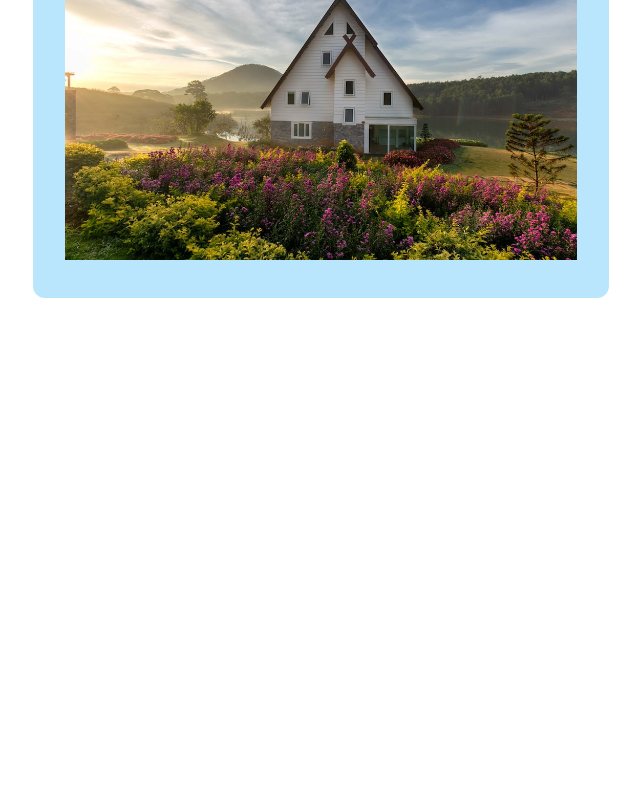
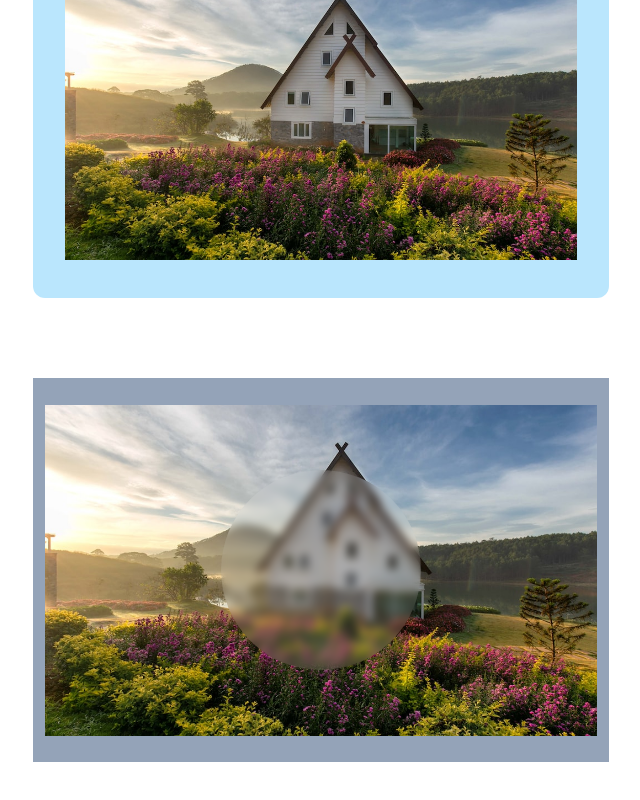
Before and after one commit to JovanTino/learn-tailwind, a website: page public/tailwind1.html in a window 1280 px wide. Shown: the part 1715-2515 px from the top of the page, without its empty margins (319-959 px from the left). Drawn offline with Linux system fonts and the light colour scheme.

Commit message:
background , effect , filter

```diff
--- a/public/tailwind1.html
+++ b/public/tailwind1.html
@@ -42,13 +42,15 @@
         cto itaque accusantium. Libero exercitationem quo veritatis dignissimos, quam minima error totam consectetur et in quia ea unde ad eaque soluta molestias velit nesciunt eos ipsam consequatur iusto laborum doloribus corporis reiciendis? Minima, dolores. Distinctio similique nobis expedita, quas ducimus nulla, libero, exercitationem ab vel alias tempora officiis labore magnam fugiat ut cumque. Fuga ea, perspiciatis deserunt eligendi nesciunt doloribus non, aut est excepturi et vitae vero repudiandae, sequi optio officiis! Beatae?<
         </p>
     </div>
-    <!-- penggunaan background -->
+    <!-- penggunaan background -> background color , background size, background image , border, background position -->
     <div class="max-w-xl h-96 bg-sky-200 mt-20 mx-auto bg-contain bg-no-repeat bg-center p-8 border-sky-300  bg-origin-content rounded-xl" style="background-image: url(/public/img/1.jpg);">
 
     </div>
+    <!-- effect, filter -->
+    <div class="max-w-xl h-96 bg-slate-400 mt-20 mx-auto flex bg-no-repeat bg-contain bg-center p-3 bg-origin-content" style="background-image: url(/public/img/1.jpg);">
+        <div class="bg-white/10 backdrop-blur-sm w-[200px] h-[200px] m-auto rounded-full" >
 
-    <div class="max-w-3xl h-96 bg">
-
+        </div>
     </div>
     <div class="mb-96 ">
 
```
Also changed, not shown: public/css/style.css, public/img/2.jpg (added).
